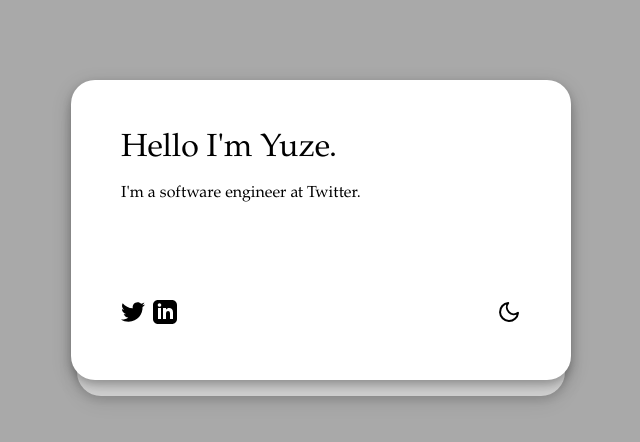
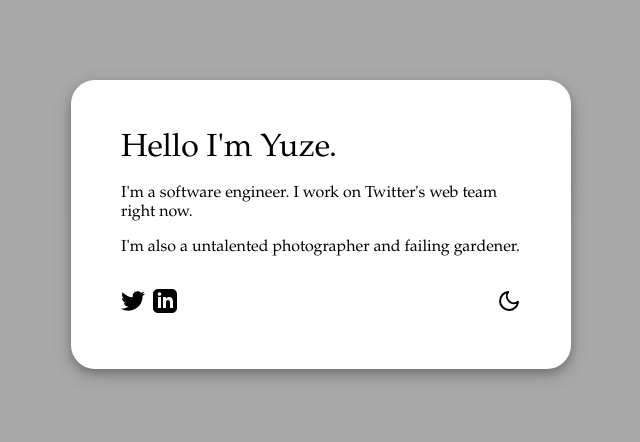
Before and after one commit to lan9/lang1z, a React app in the folder client/: page / in a window 1280 px wide. Shown: the top 442 px of the page, without its empty margins (319-959 px from the left). Built offline with nearby package versions, Linux system fonts and the light colour scheme.

Commit message:
refactor Card/CardDeck

```diff
--- a/client/src/App.js
+++ b/client/src/App.js
@@ -6,7 +6,7 @@ import sunIcon from './images/sun.svg';
 import moonIcon from './images/moon.svg';
 import registerServiceWorker from './registerServiceWorker';
 import Icon from './Icon';
-import styled, { ThemeProvider } from 'styled-components';
+import styled, { css, ThemeProvider } from 'styled-components';
 import Transition from 'react-transition-group/Transition';
 import { connect } from 'react-redux';
 import Card from './Card';
@@ -23,6 +23,7 @@ class App extends Component {
     this._toggleNightMode = this._toggleNightMode.bind(this);
     this._updateDimensions = this._updateDimensions.bind(this);
     this._renderContent = this._renderContent.bind(this);
+    this._renderMainCardBottomBar = this._renderMainCardBottomBar(this);
   }
 
   _toggleNightMode() {
@@ -54,23 +55,31 @@ class App extends Component {
     window.removeEventListener('resize', this._updateDimensions);
   }
 
-  _renderContent(init) {
+  _renderMainCardBottomBar() {
     const { nightmode } = this.props;
     const nightmodeIcon = nightmode ? sunIcon : moonIcon;
-
     return (
-      <CardDeck>
+      <Fragment>
+        <Icon url="https://twitter.com/lang1z" logo={twitterLogo} />
+        <Icon url="https://linkedin.com/in/yuzelang" logo={linkedInLogo} />
+        <Icon nightmode logo={nightmodeIcon} onClick={this._toggleNightMode} />
+      </Fragment>
+    );
+  }
+  _renderContent(init) {
+    const widthStyle = css`
+      min-width: 200px;
+      max-width: 400px;
+    `;
+    return (
+      <CardDeck withStyle={widthStyle}>
         <Card id={1} init={init} top={'1rem'} opacity={0.5}>
           {'aa'}
         </Card>
-        <Card id={0} init={init}>
+        <Card id={0} init={init} bottomBarContent={this._renderMainCardBottomBar}>
           <div className="App-title">{"Hello I'm Yuze."}</div>
-          {"I'm a software engineer at Twitter."}
-          <div className="App-bottom-bar">
-            <Icon url="https://twitter.com/lang1z" logo={twitterLogo} />
-            <Icon url="https://linkedin.com/in/yuzelang" logo={linkedInLogo} />
-            <Icon nightmode logo={nightmodeIcon} onClick={this._toggleNightMode} />
-          </div>
+          <p>{`I'm a software engineer. I work on Twitter's web team right now.`}</p>
+          <p>{`I'm also a untalented photographer and failing gardener.`}</p>
         </Card>
       </CardDeck>
     );
--- a/client/src/Card.js
+++ b/client/src/Card.js
@@ -4,26 +4,33 @@ import PropTypes from 'prop-types';
 
 class Card extends React.PureComponent {
   render() {
-    return <StyledDiv {...this.props} />;
+    const { children, bottomBarContent } = this.props;
+    return (
+      <Content {...this.props}>
+        {children}
+        {bottomBarContent ? <BottomBar>{bottomBarContent}</BottomBar> : null}
+      </Content>
+    );
   }
 }
 
 Card.propTypes = {
+  bottomBarContent: PropTypes.object,
   id: PropTypes.number,
   init: PropTypes.bool,
   top: PropTypes.string,
   opacity: PropTypes.number,
   textColor: PropTypes.string,
-  bgColor: PropTypes.string
+  bgColor: PropTypes.string,
+  style: PropTypes.string
 };
-const StyledDiv = styled.div`
+const Content = styled.div`
   left: 50%;
   transform: translateX(-50%);
   position: absolute;
   color: ${props => props.theme.textColor};
   opacity: ${props => (props.init ? '0' : '1')};
   transition: 0.5s 0.3s;
-  height: 200px;
   width: ${props => `${100 - 3 * (props.id || 0)}%`};
   top: ${props => (props.top === undefined ? '0' : props.top)};
   opacity: ${props => (props.opacity === undefined ? 1 : props.opacity)};
@@ -31,6 +38,11 @@ const StyledDiv = styled.div`
   border-radius: 1.5rem;
   padding: 50px;
   box-shadow: 0 4px 8px 0 rgba(0, 0, 0, 0.2), 0 6px 20px 0 rgba(0, 0, 0, 0.19);
+  ${props => props.style};
+`;
+
+const BottomBar = styled.div`
+  margin-top: 2rem;
 `;
 
 export default Card;
--- a/client/src/CardDeck.js
+++ b/client/src/CardDeck.js
@@ -1,10 +1,24 @@
 import styled from 'styled-components';
+import React from "react";
+import PropTypes from "prop-types";
 
-export default styled.div`
+class CardDeck extends React.PureComponent {
+    render() {
+        return <StyledDiv {...this.props} />;
+    }
+}
+
+CardDeck.propTypes = {
+    init: PropTypes.bool,
+    withStyle: PropTypes.string
+};
+
+const StyledDiv = styled.div`
   position: relative;
   margin: auto;
   margin-top: ${props => (props.init ? '12vh' : '10vh')};
   margin-bottom: 10vh;
-  min-width: 200px;
-  max-width: 400px;
+  ${props => props.withStyle};
 `;
+
+export default StyledDiv;
```
